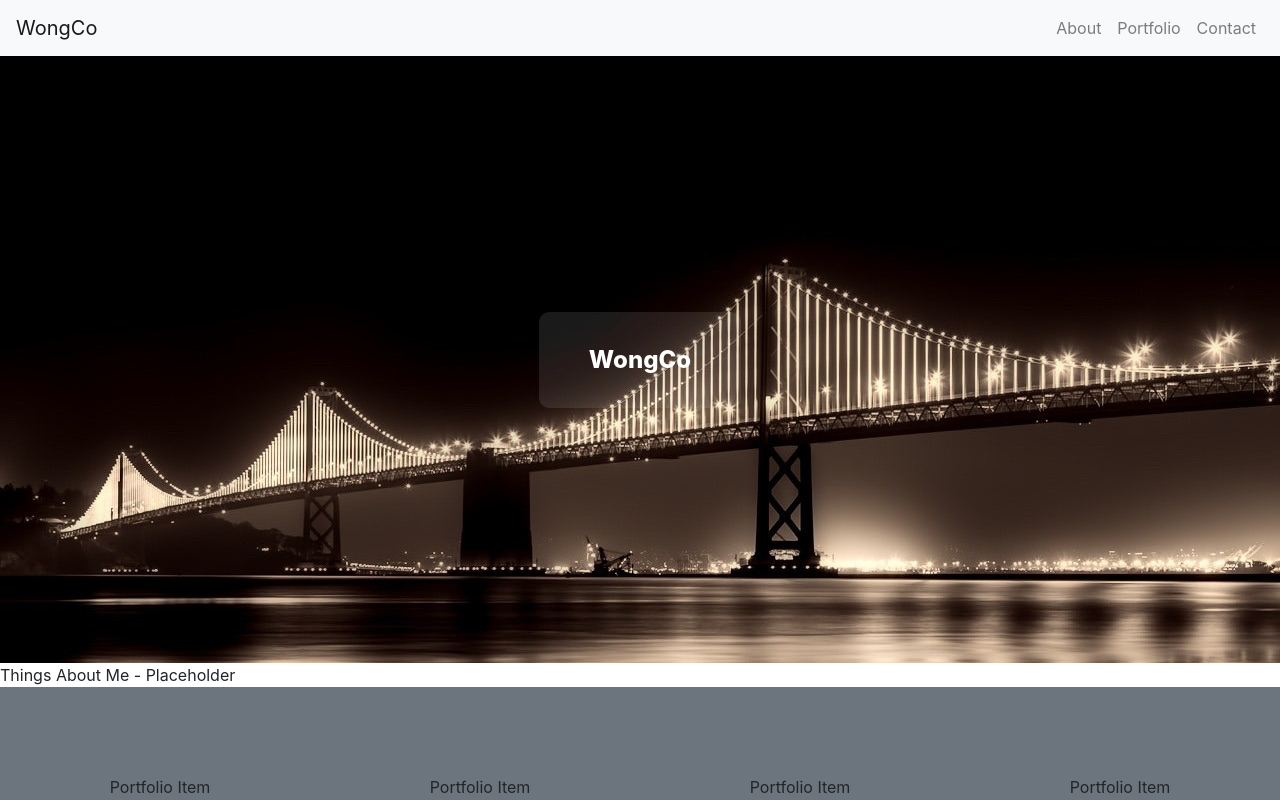
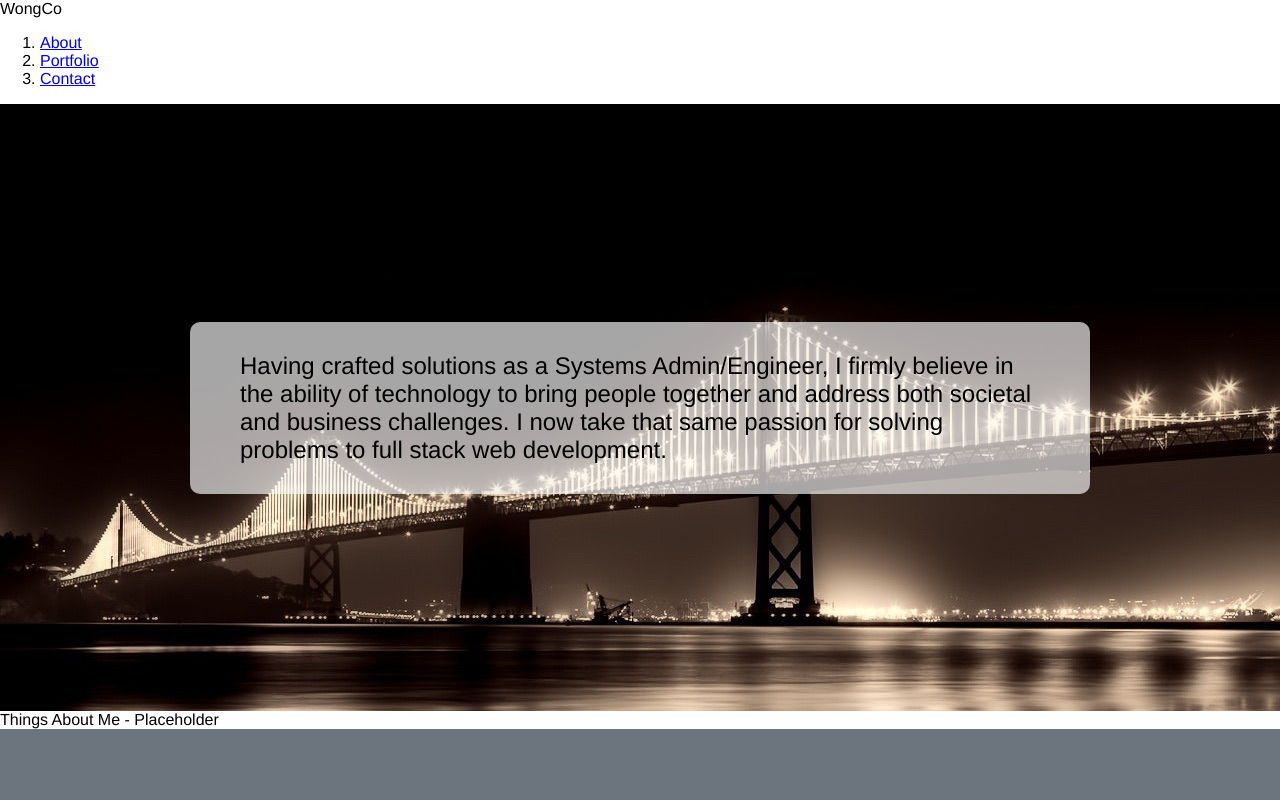
Before and after one commit to wongco/wongcofood-react, a React (Create React App) app: page / in a window 1280 px wide. Shown: the top 800 px of the page. Built offline with nearby package versions, Linux system fonts and the light colour scheme.

Commit message:
remove bootstrap

```diff
--- a/package.json
+++ b/package.json
@@ -8,11 +8,9 @@
     "@fortawesome/free-regular-svg-icons": "^5.7.0",
     "@fortawesome/free-solid-svg-icons": "^5.6.3",
     "@fortawesome/react-fontawesome": "^0.1.4",
-    "bootstrap": "^4.2.1",
     "react": "^16.7.0",
     "react-dom": "^16.7.0",
     "react-scripts": "2.1.3",
-    "reactstrap": "^7.1.0",
     "styled-components": "^4.1.3"
   },
   "scripts": {
--- a/src/Components/About.js
+++ b/src/Components/About.js
@@ -1,4 +1,4 @@
-import React, { Component } from 'react';
+import React from 'react';
 //import styled from 'styled-components';
 
 const About = () => {
--- a/src/Components/Banner.js
+++ b/src/Components/Banner.js
@@ -15,20 +15,25 @@ const StyledBanner = styled.div`
 
 const BannerQuoteContainer = styled.div`
   font-size: 150%;
-  font-weight: 800;
-  color: white;
-  background-color: rgba(255, 255, 255, 0.1);
+  font-weight: 400;
+  color: black;
+  background-color: rgba(255, 255, 255, 0.65);
   padding: 30px 50px;
   border-radius: 10px;
   min-width: 200px;
-  max-width: 400px;
+  max-width: 800px;
 `;
 
 class Banner extends Component {
   render() {
     return (
       <StyledBanner>
-        <BannerQuoteContainer>WongCo</BannerQuoteContainer>
+        <BannerQuoteContainer>
+          Having crafted solutions as a Systems Admin/Engineer, I firmly believe
+          in the ability of technology to bring people together and address both
+          societal and business challenges. I now take that same passion for
+          solving problems to full stack web development.
+        </BannerQuoteContainer>
       </StyledBanner>
     );
   }
--- a/src/Components/Contact.js
+++ b/src/Components/Contact.js
@@ -40,7 +40,7 @@ const Contact = () => {
   return (
     <StyledContactContainer>
       <StyledFontAwesomeIcon icon={faCoffee} size={'2x'} />
-      <a href="mailto:gin@wongcofood.com">
+      <a href="mailto:gin+hello@wongcofood.com">
         <StyledFontAwesomeIcon icon={faEnvelope} size={'2x'} />
       </a>
       <a href="https://wongco.github.io/wongcoblog/">
--- a/src/Components/Portfolio.js
+++ b/src/Components/Portfolio.js
@@ -13,10 +13,11 @@ const StyledPortfolioContainer = styled.div`
 const Portfolio = () => {
   return (
     <StyledPortfolioContainer>
-      <div>Portfolio Item</div>
-      <div>Portfolio Item</div>
-      <div>Portfolio Item</div>
-      <div>Portfolio Item</div>
+      <div>Memory Game</div>
+      <div>Meme Generator</div>
+      <div>Hack or Snooze</div>
+      <div>Blogly</div>
+      <div>Warbler</div>
     </StyledPortfolioContainer>
   );
 };
--- a/src/Components/WongCoNav.js
+++ b/src/Components/WongCoNav.js
@@ -1,14 +1,14 @@
 import React, { Component } from 'react';
 
-import {
-  Collapse,
-  Navbar,
-  NavbarToggler,
-  NavbarBrand,
-  Nav,
-  NavItem,
-  NavLink
-} from 'reactstrap';
+// import {
+//   Collapse,
+//   Navbar,
+//   NavbarToggler,
+//   NavbarBrand,
+//   Nav,
+//   NavItem,
+//   NavLink
+// } from 'reactstrap';
 
 class WongCoNav extends Component {
   constructor(props) {
@@ -27,25 +27,40 @@ class WongCoNav extends Component {
 
   render() {
     return (
-      <div>
-        <Navbar color="light" light expand="md">
-          <NavbarBrand href="/">WongCo</NavbarBrand>
-          <NavbarToggler onClick={this.toggle} />
-          <Collapse isOpen={this.state.isOpen} navbar>
-            <Nav className="ml-auto" navbar>
-              <NavItem>
-                <NavLink href="#About">About</NavLink>
-              </NavItem>
-              <NavItem>
-                <NavLink href="#Portfolio">Portfolio</NavLink>
-              </NavItem>
-              <NavItem>
-                <NavLink href="#Contact">Contact</NavLink>
-              </NavItem>
-            </Nav>
-          </Collapse>
-        </Navbar>
-      </div>
+      <nav>
+        <div>WongCo</div>
+        <section>
+          <ol>
+            <li>
+              <a href="#about">About</a>
+            </li>
+            <li>
+              <a href="#portfolio">Portfolio</a>
+            </li>
+            <li>
+              <a href="#contact">Contact</a>
+            </li>
+          </ol>
+        </section>
+      </nav>
+      //   <Nav color="light" light expand="md">
+      //     <NavbarBrand href="/">WongCo</NavbarBrand>
+      //     <NavbarToggler onClick={this.toggle} />
+      //     <Collapse isOpen={this.state.isOpen} navbar>
+      //       <Nav className="ml-auto" navbar>
+      //         <NavItem>
+      //           <NavLink href="#About">About</NavLink>
+      //         </NavItem>
+      //         <NavItem>
+      //           <NavLink href="#Portfolio">Portfolio</NavLink>
+      //         </NavItem>
+      //         <NavItem>
+      //           <NavLink href="#Contact">Contact</NavLink>
+      //         </NavItem>
+      //       </Nav>
+      //     </Collapse>
+      //   </Navbar>
+      // </div>
     );
   }
 }
--- a/src/index.css
+++ b/src/index.css
@@ -1,14 +1,15 @@
 body {
   margin: 0;
   padding: 0;
-  font-family: -apple-system, BlinkMacSystemFont, "Segoe UI", "Roboto", "Oxygen",
+  /* font-family: -apple-system, BlinkMacSystemFont, "Segoe UI", "Roboto", "Oxygen",
     "Ubuntu", "Cantarell", "Fira Sans", "Droid Sans", "Helvetica Neue",
-    sans-serif;
+    sans-serif; */
+  font-family: Helvetica Neue, Helvetica, Arial, sans-serif;
   -webkit-font-smoothing: antialiased;
   -moz-osx-font-smoothing: grayscale;
 }
 
 code {
-  font-family: source-code-pro, Menlo, Monaco, Consolas, "Courier New",
+  font-family: source-code-pro, Menlo, Monaco, Consolas, 'Courier New',
     monospace;
 }
--- a/src/index.js
+++ b/src/index.js
@@ -3,7 +3,6 @@ import ReactDOM from 'react-dom';
 import './index.css';
 import App from './Components/App';
 import * as serviceWorker from './serviceWorker';
-import 'bootstrap/dist/css/bootstrap.min.css';
 
 ReactDOM.render(<App />, document.getElementById('root'));
 
```
Also changed, not shown: 1 other file (tests, documents, lock files or other folders).
